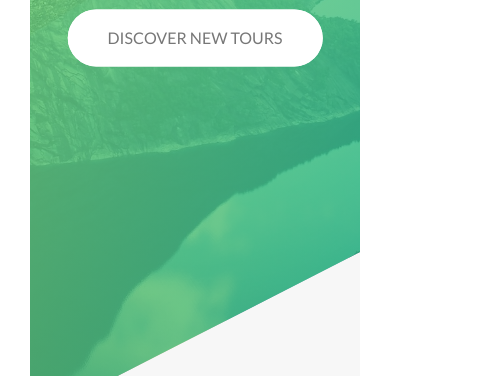
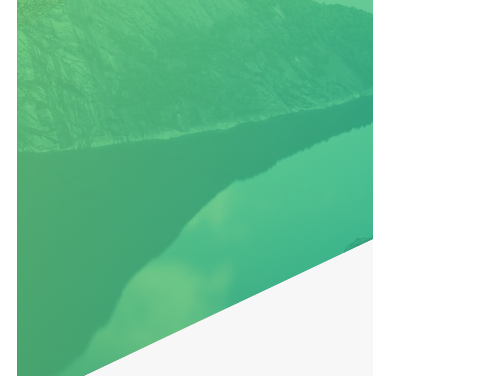
Before and after one commit to tsasselli/Out-Tours, a website: page index.html in a window 390 px wide. Shown: the part 411-787 px from the top of the page, 504 px wide, since content can reach past the window. Drawn offline with Linux system fonts and the light colour scheme.

Commit message:
added basic media query

```diff
--- a/sass/abstracts/_mixins.scss
+++ b/sass/abstracts/_mixins.scss
@@ -5,3 +5,40 @@
         clear: both;
     }
 }
+// MEDIA QUERY MANAGER
+/*
+0-600px:        Phone
+600-900px:      Tablet portrait
+900-1200px:     Tablet Landscape
+[1200-1800] is where the nomral styles apply
+1800px + :      Big desktop
+*/
+
+/*
+breakpoint argument choices:
+- phone
+- tab-port
+- tab-land
+- big-desktop
+
+1em = 16px
+
+ORDER: Base + typography > general layout + grid > page layout > components
+
+*/
+@mixin respond($breakpoint) {
+    @if $breakpoint == phone {
+            @media (max-width: 37.5em) { @content }; // 600px
+    }
+
+    @if $breakpoint == tab-land { // width < 900?
+            @media (max-width: 75em) { @content }; // 1200px
+    }
+
+     @if $breakpoint==tab-port { // width < 600?
+         @media (max-width: 56.25em) { @content } ; // 900px
+     }
+    @if $breakpoint == big-desktop {
+            @media (max-width: 112.5em) { @content }; // 1800px
+    }
+}
--- a/sass/base/_base.scss
+++ b/sass/base/_base.scss
@@ -7,9 +7,27 @@
 }
 
 html {
-    font-size: 62.5%;
+    font-size: 62.5%;// 1rem = 16px; 10px/16px = 62.5%
+
+    @include respond(tab-land) {
+        font-size: 70%; // 1rem = 9px, 9/16 = 50%
+        }
+
+    @include respond(tab-port) {
+        font-size: 50%; //1 rem = 8px, 8/16 = 50%
+    }
+
+    @include respond(phone) {
+         font-size: 35%;
+        }
+
+    @include respond(bit-desktop) {
+        font-size: 80%; // 1rem = 23px, 12/16 = 75%
+    }
 }
 
 body {
     box-sizing: border-box;
+    padding: 3rem;
+
 }
--- a/sass/base/_typography.scss
+++ b/sass/base/_typography.scss
@@ -4,7 +4,6 @@ body {
     /* font-size: 16px; */
     line-height: 1.7;
     color: $color-grey-dark;
-    padding: 3rem;
 }
 
 .heading-primary {
```
Also changed, not shown: css/style.css.
